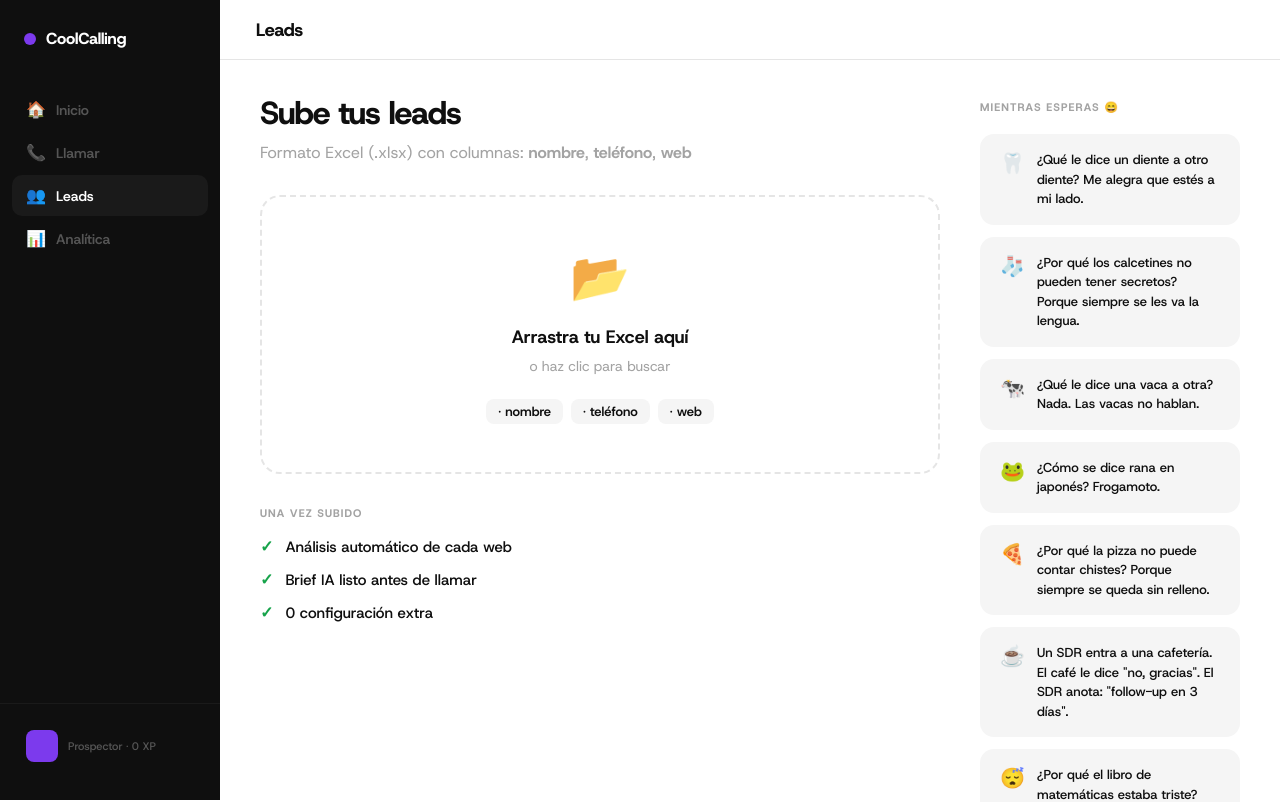
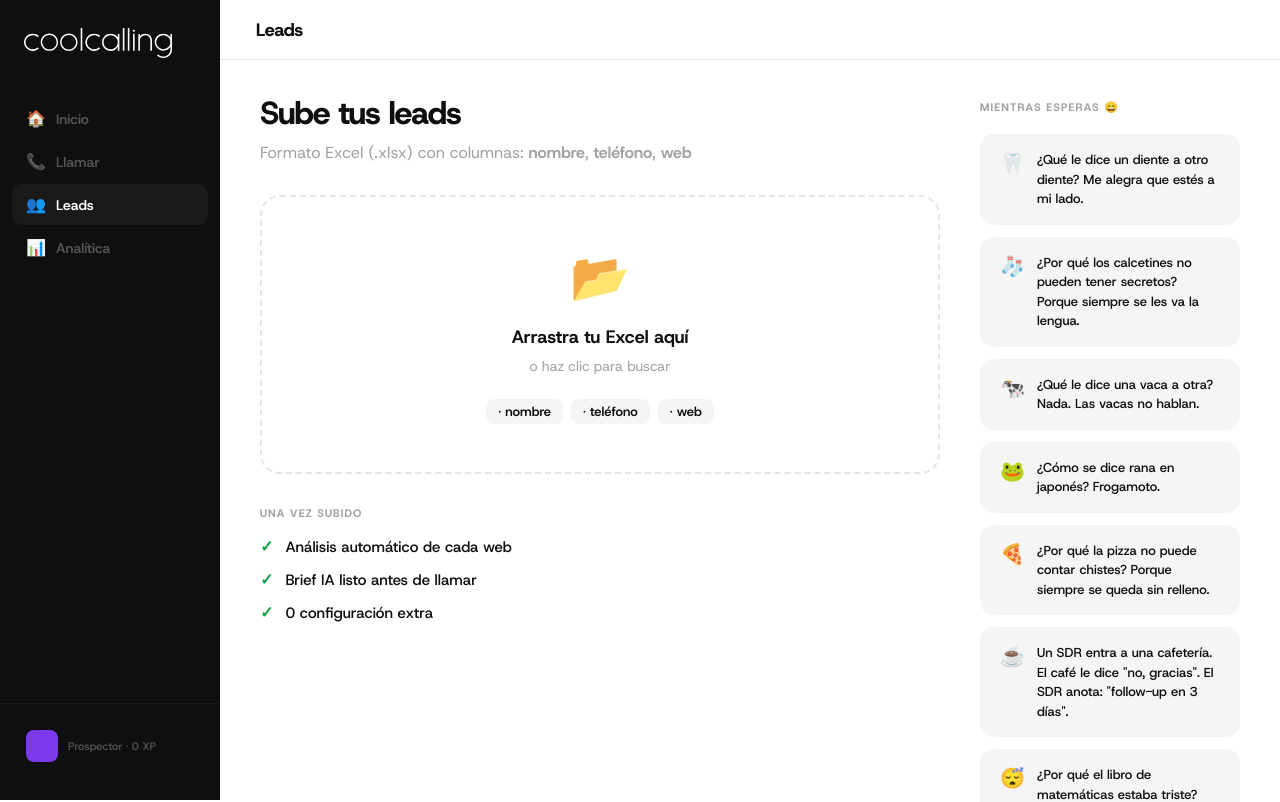
Before and after one commit to borja-martos/COOLCALLING, a Next.js app: page /leads in a window 1280 px wide. Shown: the top 802 px of the page. Built offline with nearby package versions, Linux system fonts and the light colour scheme; no server answers.

Commit message:
feat: logo CoolCalling SVG en sidebar

```diff
--- a/components/Sidebar.tsx
+++ b/components/Sidebar.tsx
@@ -33,8 +33,11 @@ export default function Sidebar({ userEmail = '', totalXp = 0, streak = 0 }: Sid
   return (
     <div className="sidebar">
       <div className="sidebar-logo">
-        <div className="dot" />
-        <span className="name">CoolCalling</span>
+        <img
+          src="/logo.svg"
+          alt="CoolCalling"
+          style={{ width: 148, height: 'auto', filter: 'brightness(0) invert(1)' }}
+        />
       </div>
 
       {streak > 0 && (
```
Also changed, not shown: public/logo.svg (added).
